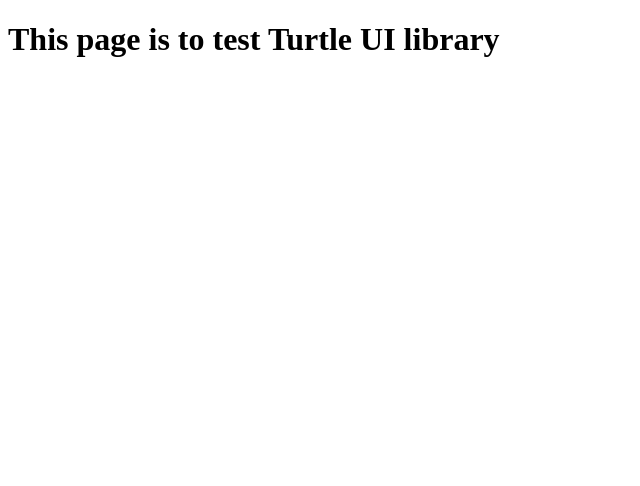
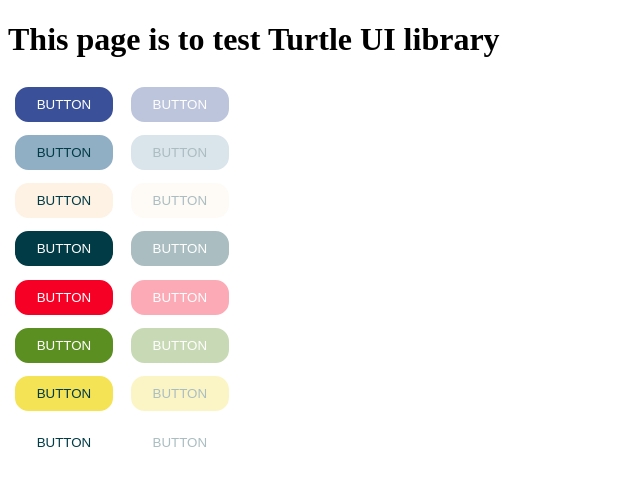
Before and after one commit to TienDzungPhan/turtle-ui, a plain HTML site: page dist/index.html in a window 1280 px wide. Shown: the whole page, without its empty margins (0-640 px from the left). Drawn offline with nearby package versions, Linux system fonts and the light colour scheme; files that its build step writes are made by us from their sources.

Commit message:
TUI4 Create Buttons

```diff
--- a/dist/index.html
+++ b/dist/index.html
@@ -3,10 +3,33 @@
 <head>
   <meta charset="UTF-8">
   <meta name="viewport" content="width=device-width, initial-scale=1.0">
-  <link rel="stylesheet" src="./css/turtle.css">
+  <link rel="stylesheet" href="./css/turtle.css">
   <title>Turtle-UI Test</title>
 </head>
 <body>
   <h1>This page is to test Turtle UI library</h1>
+  <button class="button button-primary">BUTTON</button>
+  <button class="button button-primary" disabled>BUTTON</button>
+  <br>
+  <button class="button button-secondary">BUTTON</button>
+  <button class="button button-secondary" disabled>BUTTON</button>
+  <br>
+  <button class="button button-light">BUTTON</button>
+  <button class="button button-light" disabled>BUTTON</button>
+  <br>
+  <button class="button button-dark">BUTTON</button>
+  <button class="button button-dark" disabled>BUTTON</button>
+  <br>
+  <button class="button button-danger">BUTTON</button>
+  <button class="button button-danger" disabled>BUTTON</button>
+  <br>
+  <button class="button button-success">BUTTON</button>
+  <button class="button button-success" disabled>BUTTON</button>
+  <br>
+  <button class="button button-warning">BUTTON</button>
+  <button class="button button-warning" disabled>BUTTON</button>
+  <br>
+  <button class="button button-white">BUTTON</button>
+  <button class="button button-white" disabled>BUTTON</button>
 </body>
 </html>
--- /dev/null
+++ b/scss/_buttons.scss
@@ -0,0 +1,25 @@
+.button {
+  border: 2px solid $dark;
+  box-sizing: border-box;
+  border-radius: 1em;
+  cursor: pointer;
+  transition: all 0.5s;
+  text-align: center;
+  padding: 0.6em 1.5em;
+  margin: 0.5em;
+
+  @include colorButton('primary');
+  @include colorButton('secondary');
+  @include colorButton('light');
+  @include colorButton('dark');
+  @include colorButton('danger');
+  @include colorButton('success');
+  @include colorButton('warning');
+  @include colorButton('white');
+
+  &:disabled, &[disabled] {
+    opacity: 0.33;
+    cursor: not-allowed;
+  }
+
+}
--- /dev/null
+++ b/scss/_mixins.scss
@@ -0,0 +1,34 @@
+@mixin colorButton($color: 'primary') {
+  &#{&}-#{$color} {
+    border-color: map-get($colors, $color);
+    background: map-get($colors, $color);
+
+    @if $color == 'primary' or
+        $color == 'dark' or
+        $color == 'danger' or
+        $color == 'success'
+    {
+      color: $white;
+    } @else {
+      color: $dark;
+    }
+
+    &:hover {
+      border-color: map-get($colors, $color + '-active');
+      background: map-get($colors, $color + '-active');
+    }
+
+    &:focus {
+      outline: none;
+      box-shadow: 0px 0px 3px 3px rgba(map-get($colors, $color + '-active'), 0.3);
+    }
+
+    &:disabled, &[disabled] {
+      &:hover {
+        border-color: map-get($colors, $color);
+        background: map-get($colors, $color);
+      }
+    }
+
+  }
+}
--- a/scss/_variables.scss
+++ b/scss/_variables.scss
@@ -14,3 +14,22 @@ $danger-active: #A11F0C;
 $success-active: #486824;
 $warning-active: #FAAF08;
 $white-active: #F1F1F2;
+
+$colors: (
+  "primary": $primary,
+  "secondary": $secondary,
+  "light": $light,
+  "dark": $dark,
+  "danger": $danger,
+  "success": $success,
+  "warning": $warning,
+  "white": $white,
+  "primary-active": $primary-active,
+  "secondary-active": $secondary-active,
+  "light-active": $light-active,
+  "dark-active": $dark-active,
+  "danger-active": $danger-active,
+  "success-active": $success-active,
+  "warning-active": $warning-active,
+  "white-active": $white-active,
+)
--- a/scss/turtle.scss
+++ b/scss/turtle.scss
@@ -1 +1,3 @@
 @import './variables';
+@import './mixins';
+@import './buttons';
```
Also changed, not shown: 1 other file.
